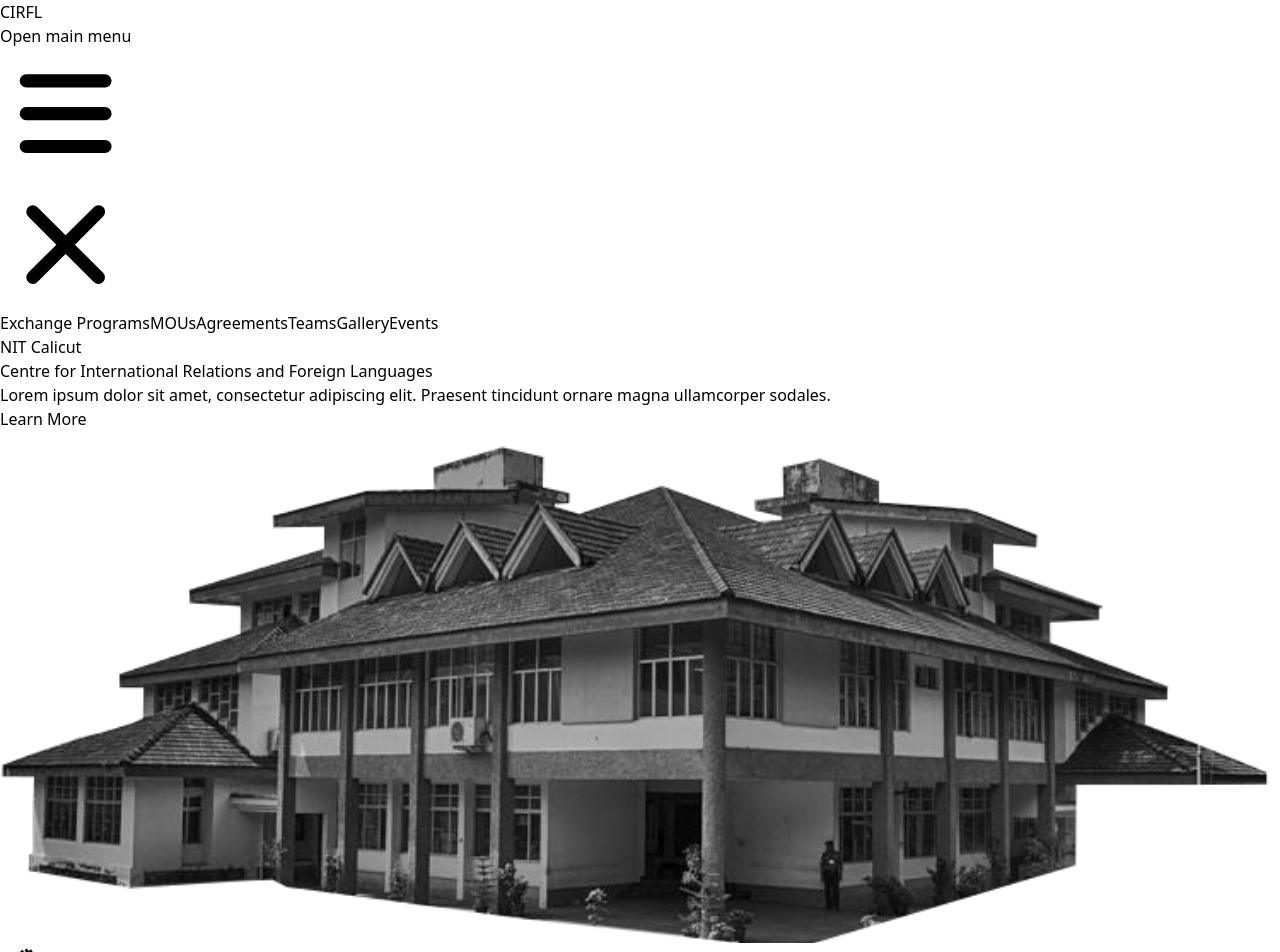
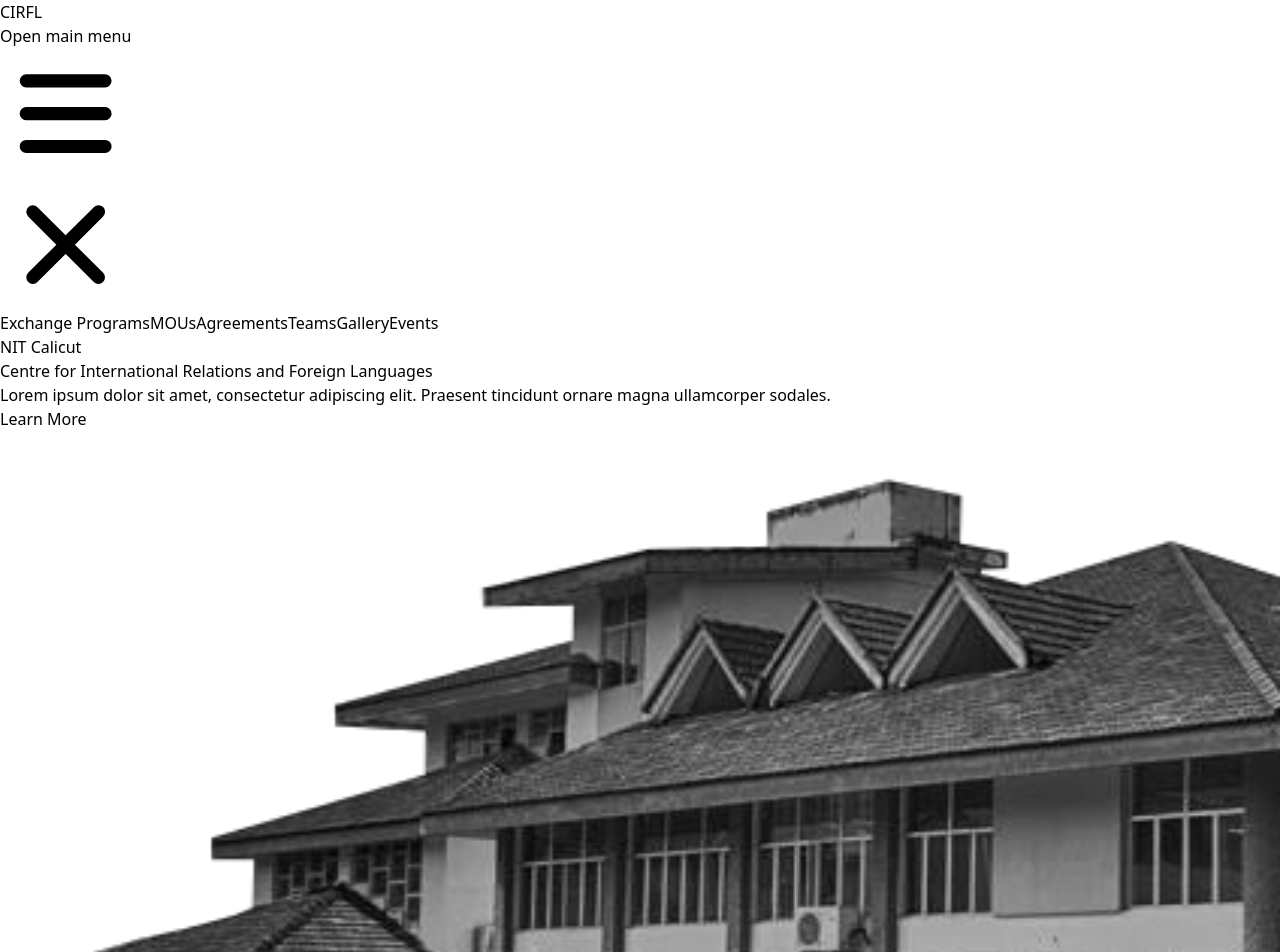
Before and after one commit to jasseeeem/CIRFL, a Next.js app: page /CIRFL/ in a window 1280 px wide. Shown: the top 952 px of the page. Built offline with nearby package versions, Linux system fonts and the light colour scheme.

Commit message:
image overflow fix

```diff
--- a/components/Landing.js
+++ b/components/Landing.js
@@ -19,14 +19,14 @@ export default function Landing({}) {
         </p>
         <Button toLink="/learn-more" text="Learn More" />
       </div>
-      <div className="hidden md:block md:w-1/2 absolute -right-52 scale-150">
+      <div className="hidden md:block md:w-1/2">
         <Image
           src={`${BASE_PATH}/nitc.png`}
           alt="A faded image of NITC"
-          width="100%"
+          width="60%"
           height="40%"
           layout="responsive"
-          objectFit="cover"
+          objectFit=""
           className="w-1/2 h-auto opacity-20 "
         />
       </div>
--- a/pages/_app.js
+++ b/pages/_app.js
@@ -3,7 +3,7 @@ import Nav from "../components/Nav";
 
 function MyApp({ Component, pageProps }) {
   return (
-    <div className="w-full min-h-screen font-sans px-8">
+    <div className="w-full min-h-screen font-sans px-8 overflow-hidden">
       <Nav />
       <Component {...pageProps} />
     </div>
--- a/pages/index.js
+++ b/pages/index.js
@@ -4,11 +4,9 @@ import PhotoText from "../components/PhotoText";
 
 export default function Home() {
   return (
-    <div className="py-7 px-1 mx-auto max-w-7xl">
+    <div className="py-7 px-1 mx-auto max-w-7xl ">
       <div className="flex flex-col">
-        <div className="mb-10 static -z-10">
-          <Landing />
-        </div>
+        <Landing />
         <Banner />
         <div className="mt-16">
           <PhotoText
```
Also changed, not shown: public/nitc.png.
